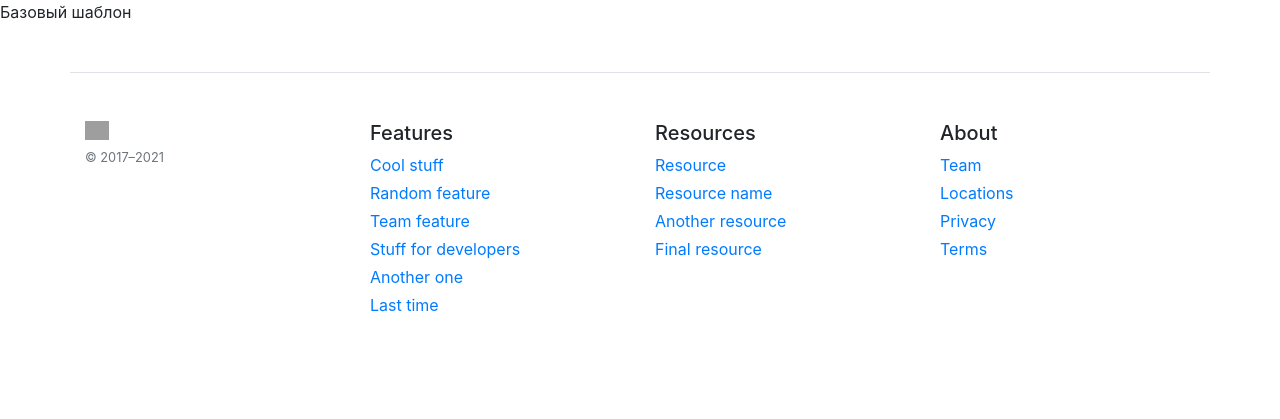
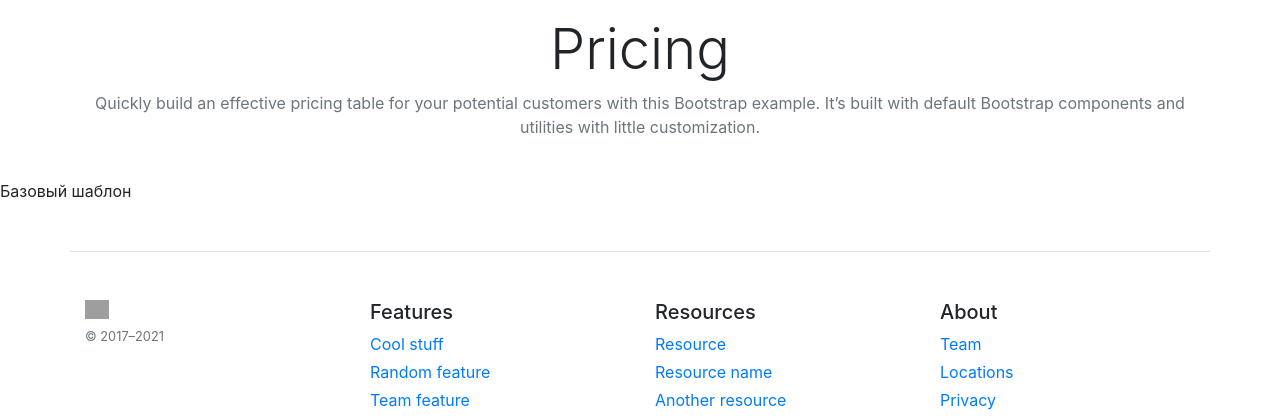
Before and after one commit to luchanos/itea_lessons, a Flask app: page / in a window 1280 px wide. Shown: the part 72-491 px from the top of the page. Run offline with Flask 2, Linux system fonts and the light colour scheme; grey boxes are pictures that could not be loaded.

Commit message:
[upd] base template

```diff
--- a/templates/base.html
+++ b/templates/base.html
@@ -16,6 +16,11 @@
         <li class="nav-item"><a href="#" class="nav-link">Остатки</a></li>
       </ul>
     </header>
+
+<div class="container pricing-header p-3 pb-md-4 mx-auto text-center">
+      <h1 class="display-4 fw-normal">Pricing</h1>
+      <p class="fs-5 text-muted">Quickly build an effective pricing table for your potential customers with this Bootstrap example. It’s built with default Bootstrap components and utilities with little customization.</p>
+    </div>
 
 {% block body %}Базовый шаблон{% endblock %}
 
```
